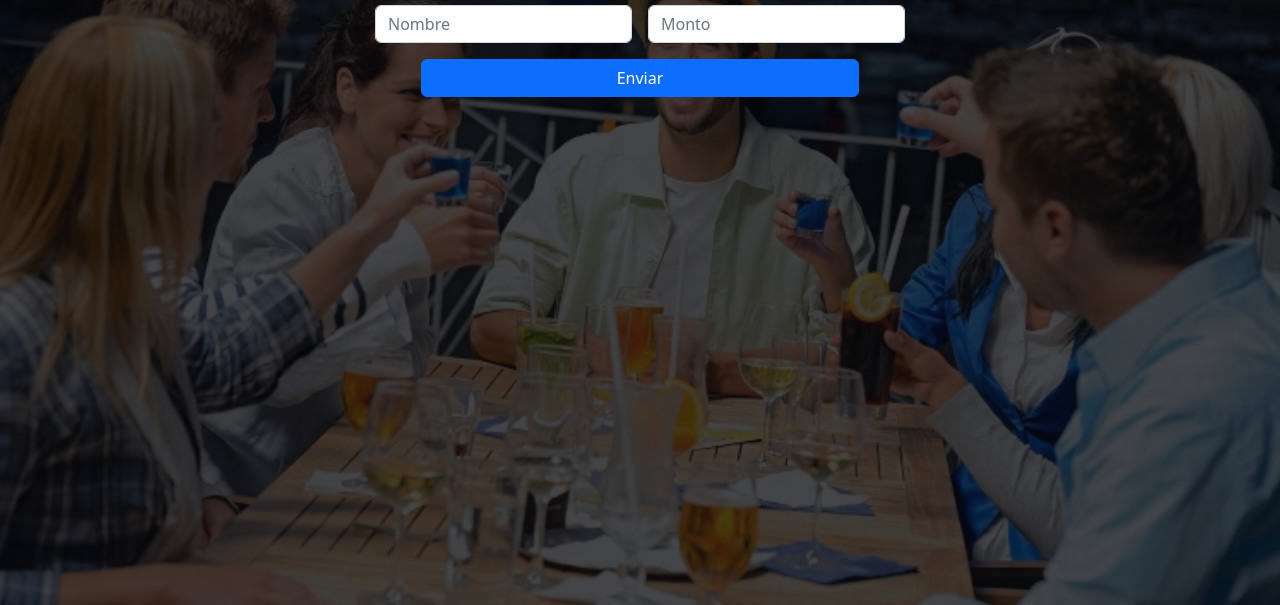
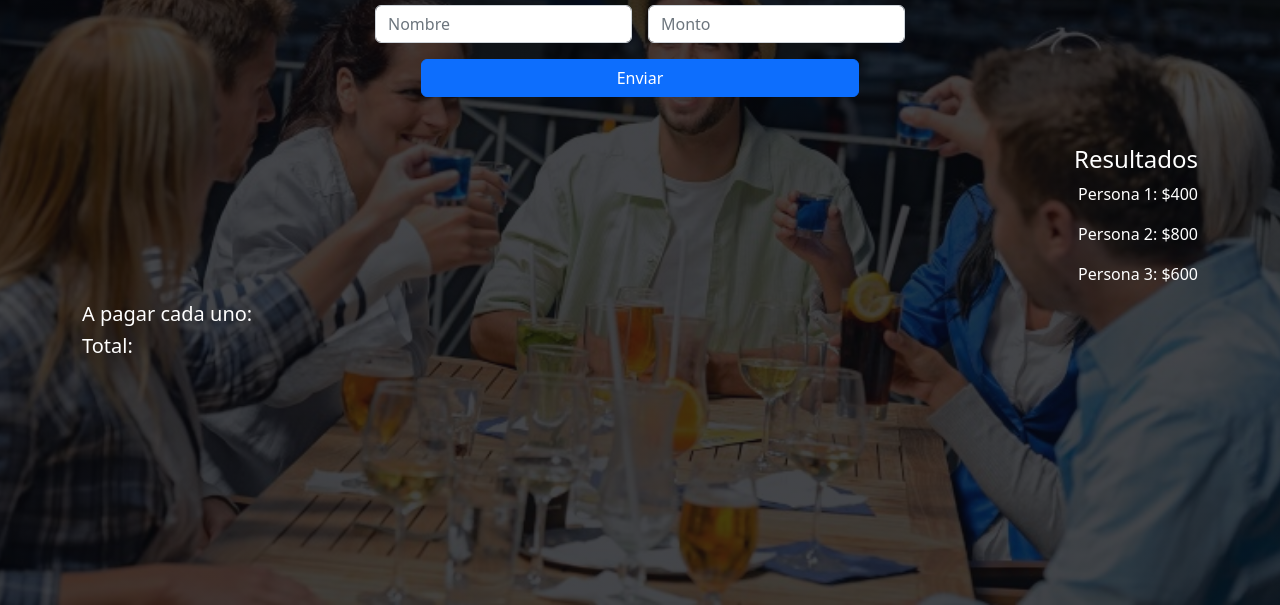
Before and after one commit to MarcAlva2003/ejercicio-sprint-2, a plain HTML site: page index.html in a window 1280 px wide. Shown: the part 195-800 px from the top of the page. Drawn offline with nearby package versions, Linux system fonts and the light colour scheme.

Commit message:
Resultados

```diff
--- a/index.html
+++ b/index.html
@@ -44,13 +44,32 @@
       </form>
       <!--</form>-->
     </div>
+
+
+
+    <!-- <div class="d-none"> -->
+      <div class="mt-5 text-end  text-white container-sm">
+      <h4>Resultados</h4>
+        <p>Persona 1: $400</p>
+        <p>Persona 2: $800</p>
+        <p>Persona 3: $600</p>
+
+    </div>
+
+    <div class="text-white container-sm">
+      <h5>A pagar cada uno:</h5>
+      <h5>Total:</h5>
+    </div>
+    </div>
+
   </main>
-
   <!-- JavaScript Bundle with Popper -->
   <script src="https://cdn.jsdelivr.net/npm/bootstrap@5.2.0-beta1/dist/js/bootstrap.bundle.min.js"
     integrity="sha384-pprn3073KE6tl6bjs2QrFaJGz5/SUsLqktiwsUTF55Jfv3qYSDhgCecCxMW52nD2"
     crossorigin="anonymous"></script>
   <script src="back.js"></script>
+
+
 </body>
 
 </html>
```
